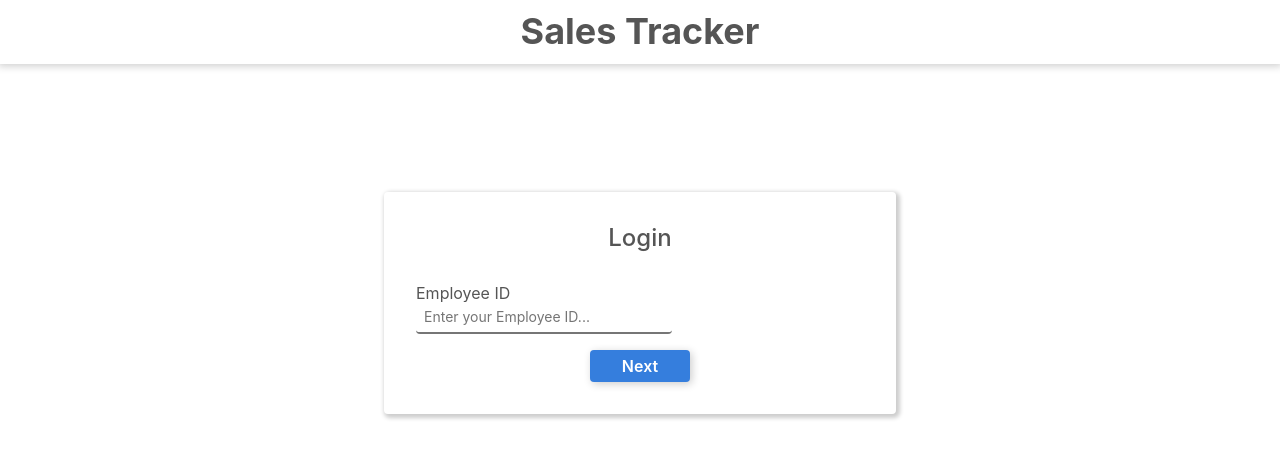
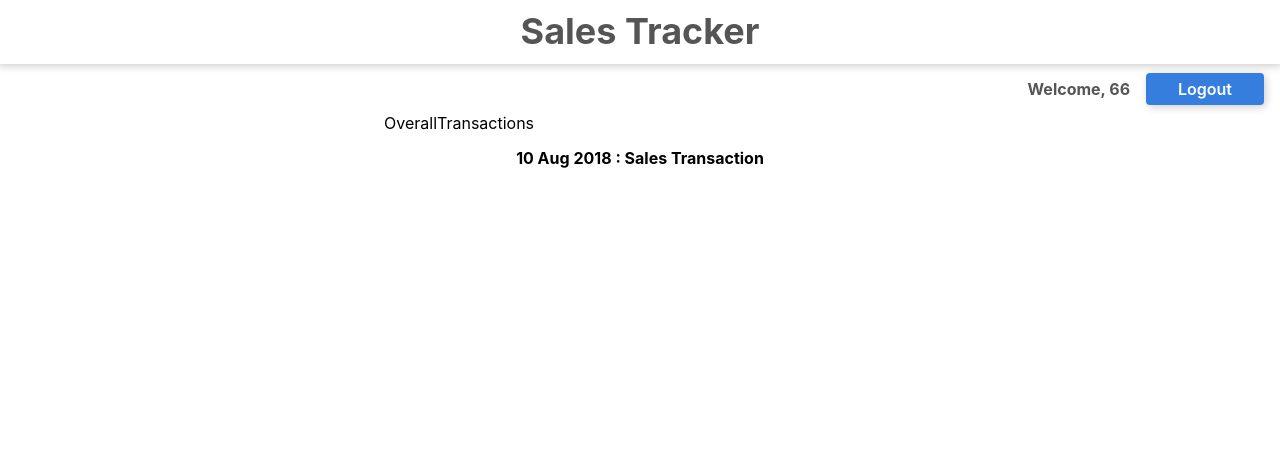
Before and after one commit to junrong09/sales-tracker, a React (Create React App) app: page /sales in a window 1280 px wide. Before the commit this address led to /. Shown: the top 458 px of the page. Built offline with nearby package versions, Linux system fonts and the light colour scheme; no server answers.

Commit message:
Add tabs and chart page (without css)

```diff
--- a/src/App.js
+++ b/src/App.js
@@ -9,8 +9,8 @@ class App extends React.Component {
     constructor(props) {
         super(props);
         this.state = {
-            // TODO: TEMP FOR DEV
-            id: '',
+            // TODO: id hardcoded for dev (to be removed)
+            id: '66',
             role: ''
         }
     }
--- /dev/null
+++ b/src/components/SalesOverallTab.js
@@ -0,0 +1,48 @@
+import React from "react";
+import {
+    Bar,
+    CartesianGrid,
+    ComposedChart,
+    Label,
+    LabelList,
+    Legend,
+    ResponsiveContainer,
+    Tooltip,
+    YAxis
+} from "recharts";
+
+class SalesOverallTab extends React.Component {
+
+    render() {
+        var transactionCount = typeof this.props.data.transactionCount === "undefined" ?
+            0 : this.props.data.transactionCount;
+        var memberCount = typeof this.props.data.memberCount === "undefined" ?
+            0 : this.props.data.memberCount;
+
+        return (
+            <React.Fragment>
+                <p className="b">10 Aug 2018 : Sales Chart</p>
+                <ResponsiveContainer width="90%" height="60%" className="mt2">
+                    <ComposedChart data={[this.props.data]}>
+                        <CartesianGrid stroke="#f5f5f5"/>
+                        <YAxis domain={['auto','dataMax + 100']}>
+                            <Label value="Sales Amount" angle={270} position="insideLeft"/>
+                        </YAxis>
+                        <Tooltip />
+                        <Legend verticalAlign="bottom"/>
+                        <Bar dataKey="target" fill="#82ca9d" maxBarSize={70}>
+                            <LabelList dataKey="target" position="top" className="f6"/>
+                        </Bar>
+                        <Bar dataKey="actual" fill="#413ea0" maxBarSize={70}>
+                            <LabelList dataKey="actual" position="top" className="f6"/>
+                        </Bar>
+                    </ComposedChart>
+                </ResponsiveContainer>
+                <p className="b f5 mt3">Transactions Completed: {transactionCount}</p>
+                <p className="b f5 ma0">Members Served: {memberCount}</p>
+            </React.Fragment>
+        )
+    }
+}
+
+export default SalesOverallTab;
--- a/src/components/SalesTracker.js
+++ b/src/components/SalesTracker.js
@@ -1,57 +1,38 @@
 import React from "react";
-import {
-    Bar,
-    CartesianGrid,
-    ComposedChart,
-    Label,
-    LabelList,
-    Legend,
-    ResponsiveContainer,
-    Tooltip,
-    XAxis,
-    YAxis
-} from "recharts";
+import TabBar from "./TabBar";
+import SalesOverallTab from "./SalesOverallTab";
+import SalesTransactionsTab from "./SalesTransactionsTab";
 
 class SalesTracker extends React.Component {
     constructor(props) {
         super(props);
         this.state = {
-            data: undefined
+            data: {},
+            tab: "transactions"
         }
     }
 
+    onTabChange = (newTab) => (this.setState({tab: newTab}));
+
     componentDidMount() {
-        fetch("http://localhost:8080/sales?user=" + this.props.id, {
+        fetch("http://localhost:8080/salesprofile?user=" + this.props.id, {
             method: 'get'})
             .then(raw  => raw.json())
             .then(data => {
-                this.setState({data: [data]});
+                this.setState({data: data});
             })
             .catch(console.log);
     }
 
     render() {
         return (
-            <div className="flex flex-column items-center vh-50 w-100 mw6">
-                <p className="b">10 Aug 2018 : Sales Chart</p>
-                <ResponsiveContainer width="90%" height="100%" className="mt2">
-                    <ComposedChart data={this.state.data}>
-                        <CartesianGrid stroke="#f5f5f5"/>
-                        <XAxis dataKey="month">
-                        </XAxis>
-                        <YAxis domain={['auto','dataMax + 100']}>
-                            <Label value="Sales Amount" angle={270} position="insideLeft"/>
-                        </YAxis>
-                        <Tooltip />
-                        <Legend verticalAlign="bottom"/>
-                        <Bar dataKey="target" fill="#82ca9d" maxBarSize={70}>
-                            <LabelList dataKey="target" position="top" className="f6"/>
-                        </Bar>
-                        <Bar dataKey="actual" fill="#413ea0" maxBarSize={70}>
-                            <LabelList dataKey="actual" position="top" className="f6"/>
-                        </Bar>
-                    </ComposedChart>
-                </ResponsiveContainer>
+            <div className="flex flex-column items-center vh-75 w-100 mw6">
+                <TabBar onTabChange={this.onTabChange}/>
+                {
+                    (this.state.tab === "overall") ?
+                        <SalesOverallTab data={this.state.data}/> :
+                        <SalesTransactionsTab date={this.state.data}/>
+                }
             </div>
         )
     }
--- /dev/null
+++ b/src/components/SalesTransactionsTab.js
@@ -0,0 +1,15 @@
+import React from "react";
+
+class SalesTransactionsTab extends React.Component {
+    render() {
+        return (
+            <React.Fragment>
+                <p className="b">10 Aug 2018 : Sales Transaction</p>
+
+
+            </React.Fragment>
+        )
+    }
+}
+
+export default SalesTransactionsTab;
--- /dev/null
+++ b/src/components/TabBar.js
@@ -0,0 +1,16 @@
+import React from "react";
+
+class TabBar extends React.Component {
+    render() {
+        return (
+            <div className="flex w-100">
+                <div className="sans-serif underline-hover"
+                     onClick={() => this.props.onTabChange("overall")}>Overall</div>
+                <div className="sans-serif underline-hover"
+                     onClick={() => this.props.onTabChange("transactions")}>Transactions</div>
+            </div>
+        )
+    }
+}
+
+export default TabBar;
```
